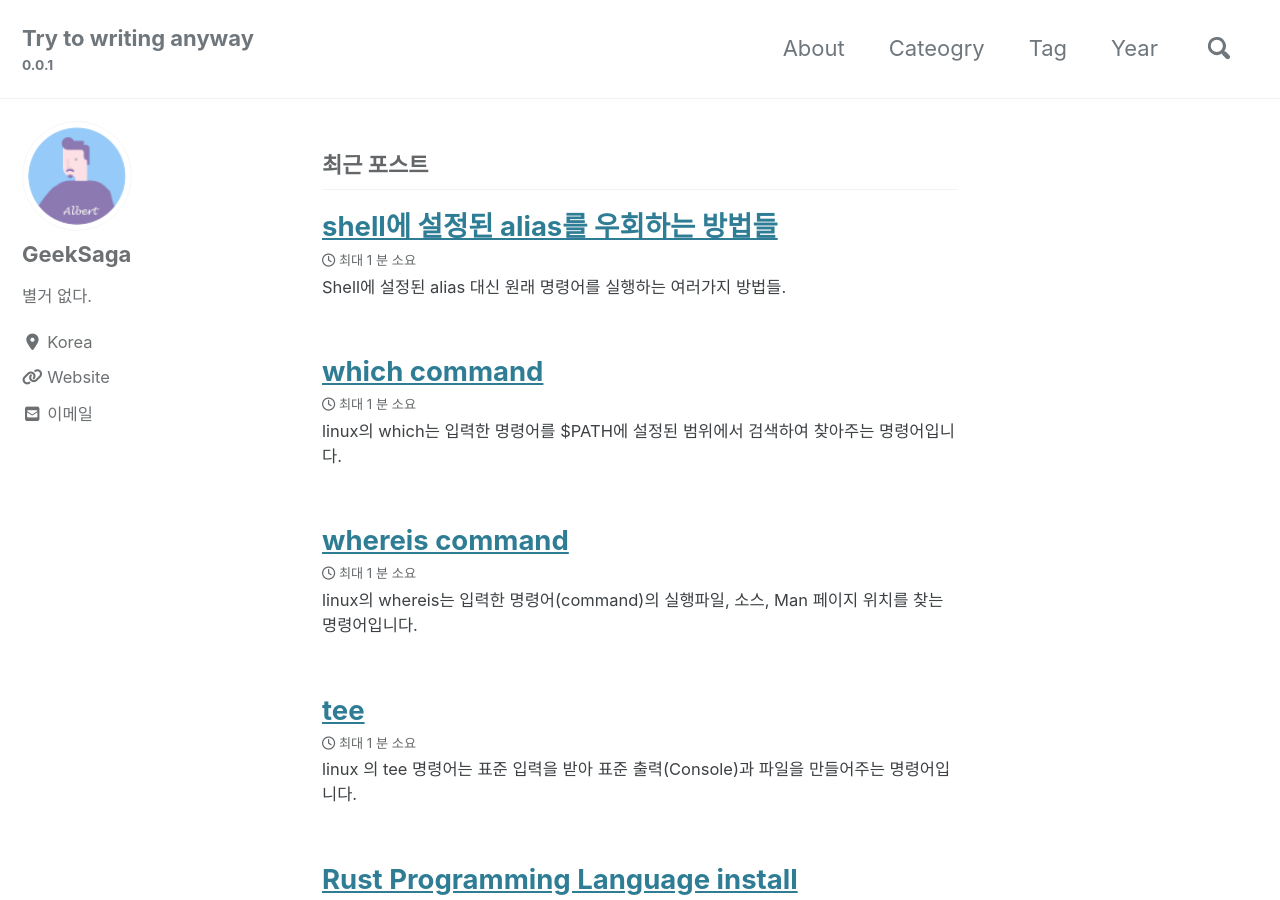
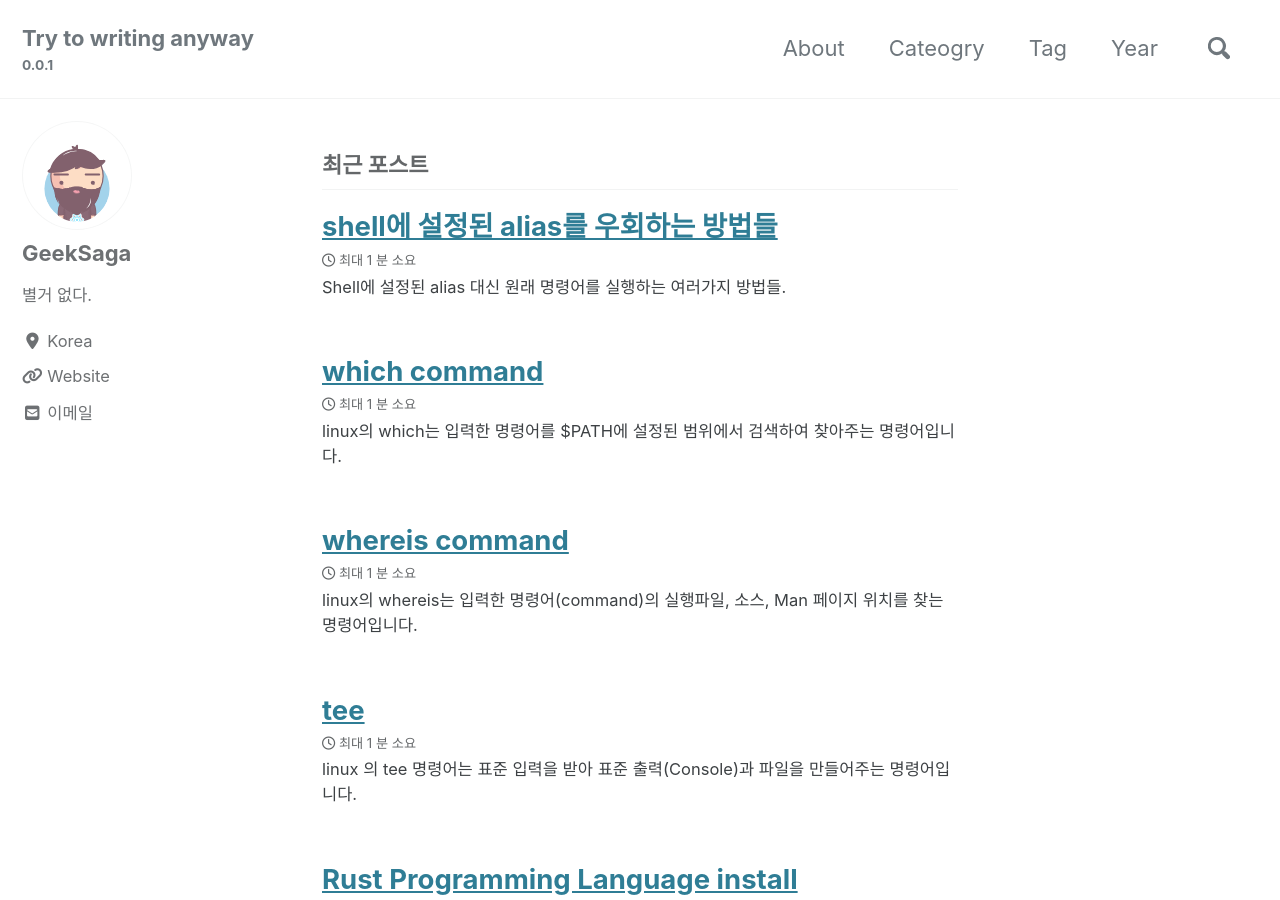
Before and after one commit to geeksaga/geeksaga.github, a Jekyll site: the page built from index.html, in a window 1280 px wide and 900 px high. Built offline with Jekyll 4.4.1, drawn with Linux system fonts in a browser that asks for light colours; cached includes are drawn as plain includes; nearby versions of some CDN libraries; the list of posts is cut into pages by our own code.

Commit message:
Update avata using bighead

```diff
--- a/_config.yml
+++ b/_config.yml
@@ -94,7 +94,7 @@ analytics:
 # Site Author
 author:
   name             : "GeekSaga"
-  avatar           : "/assets/images/albert.png" # path of avatar image, e.g. "/assets/images/bio-photo.jpg"
+  avatar           : "/assets/images/geeksaga-bighead.svg" # path of avatar image, e.g. "/assets/images/bio-photo.jpg"
   bio              : "별거 없다."
   location         : "Korea"
   email            : geeksaga@geeksaga.com
```
Also changed, not shown: assets/favicon.ico, assets/favicon_old.ico (added), assets/images/geeksaga-bighead.svg (added).
